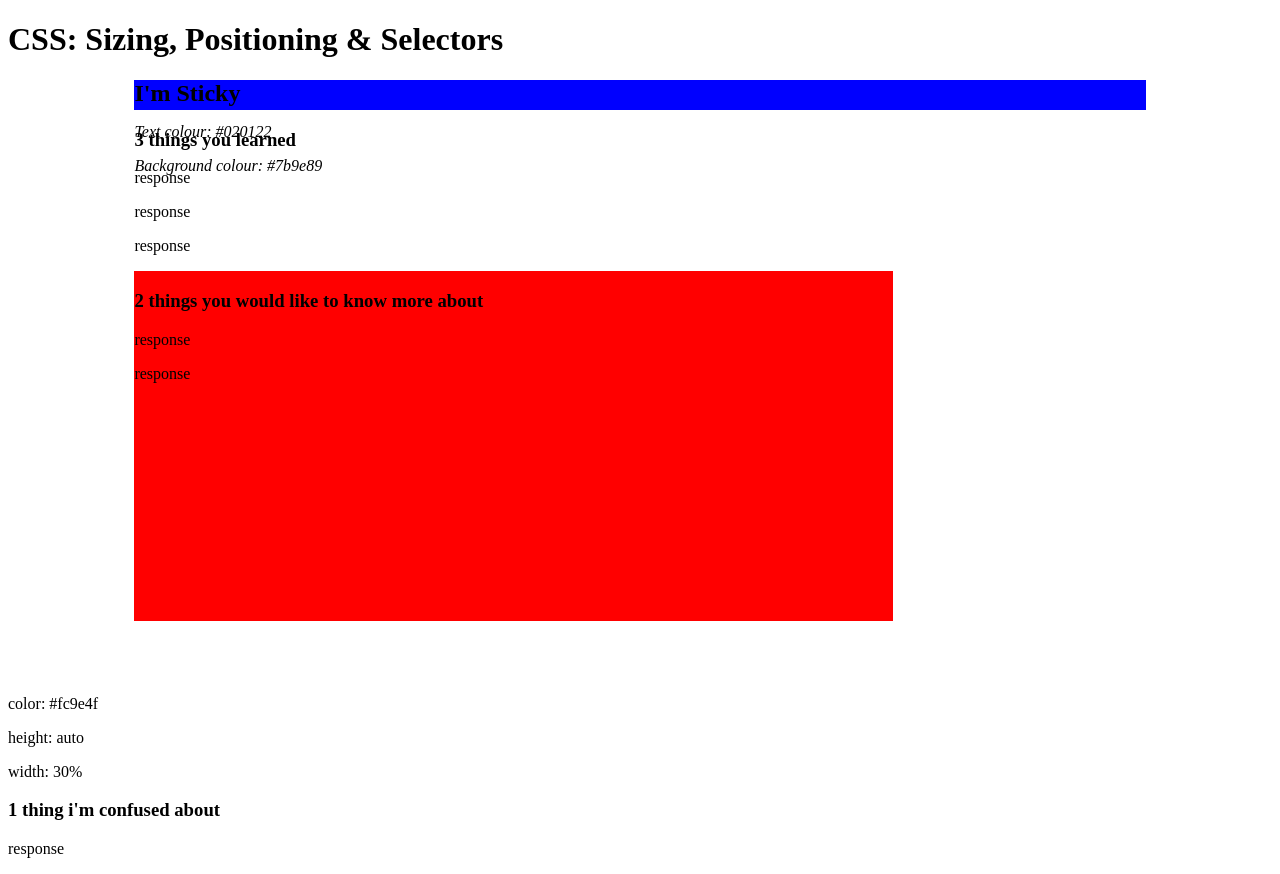
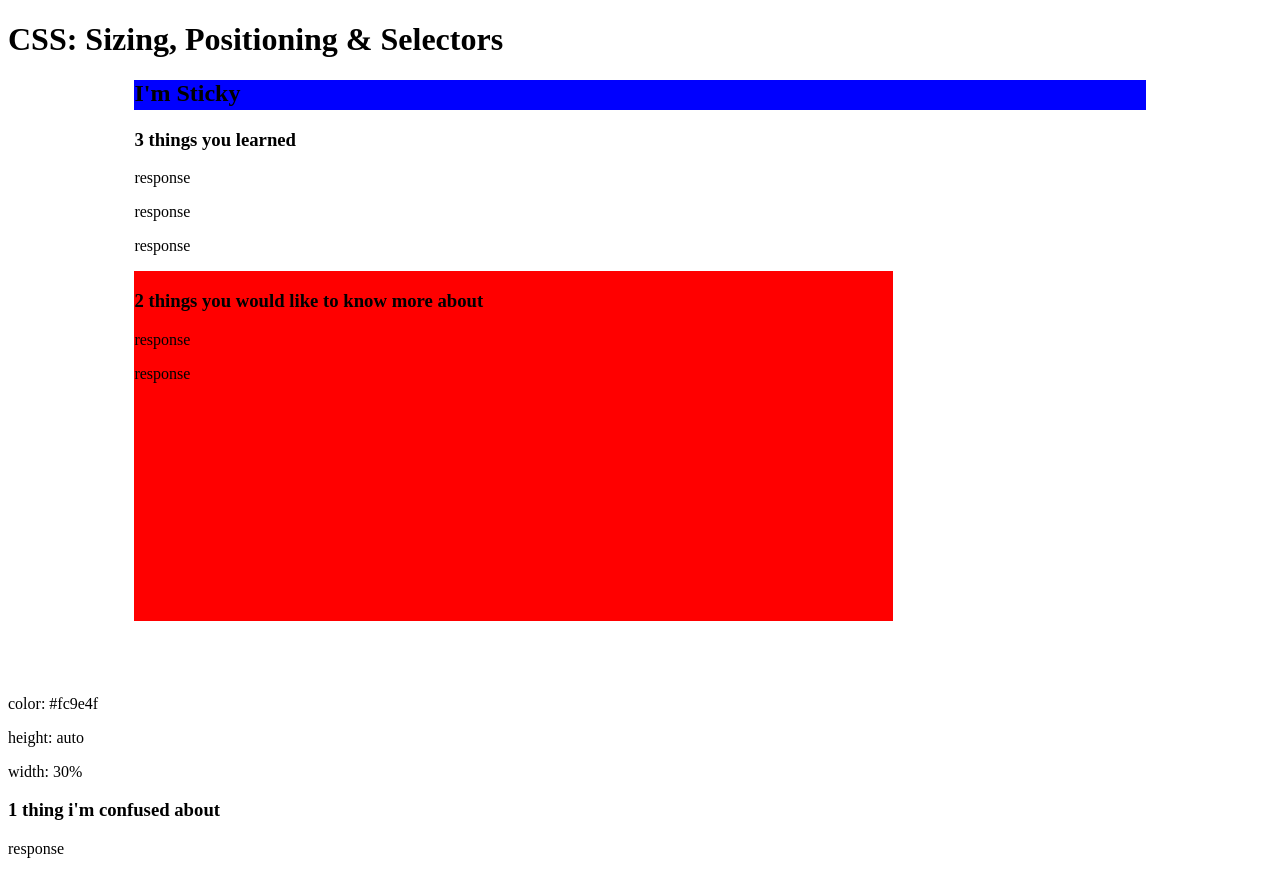
Before and after one commit to Brianweng1/Brianweng1.github.io, a plain HTML site: page class5demo.html in a window 1280 px wide. Drawn offline with Linux system fonts and the light colour scheme.

Commit message:
Update class5demo.html

```diff
--- a/class5demo.html
+++ b/class5demo.html
@@ -35,8 +35,6 @@
 
 <div id="header">
 <h2>I'm Sticky</h2>
-<p><i>Text colour: #020122 </i></p>
-<p><i>Background colour: #7b9e89</i></p>
 </div>
 
     <div id="parent">
```
